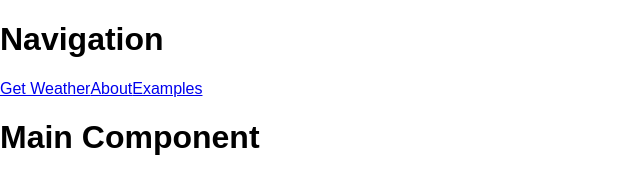
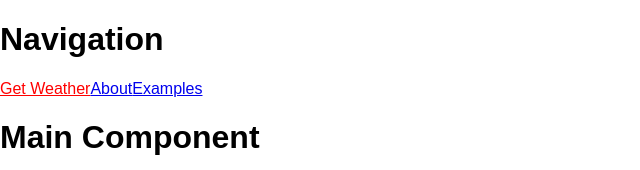
Before and after one commit to miletich/react-weather-app, a React (Create React App) app: page / in a window 1280 px wide. Shown: the top 170 px of the page, without its empty margins (0-640 px from the left). Built offline with nearby package versions, Linux system fonts and the light colour scheme.

Commit message:
Elaborate navigation

```diff
--- a/src/components/Navigation.js
+++ b/src/components/Navigation.js
@@ -1,14 +1,14 @@
 import React, { Component } from 'react';
-import { Link } from 'react-router';
+import { Link, IndexLink } from 'react-router';
 
 class Navigation extends Component {
   render() {
     return (
       <div>
         <h1>Navigation</h1>
-        <Link to="/">Get Weather</Link>
-        <Link to="/about">About</Link>
-        <Link to="/examples">Examples</Link>
+        <IndexLink to="/" activeClassName="active" activeStyle={{ color: 'red' }}>Get Weather</IndexLink>
+        <Link to="/about" activeClassName="active" activeStyle={{ color: 'red' }}>About</Link>
+        <Link to="/examples" activeClassName="active" activeStyle={{ color: 'red' }}>Examples</Link>
       </div>
     );
   }
```
